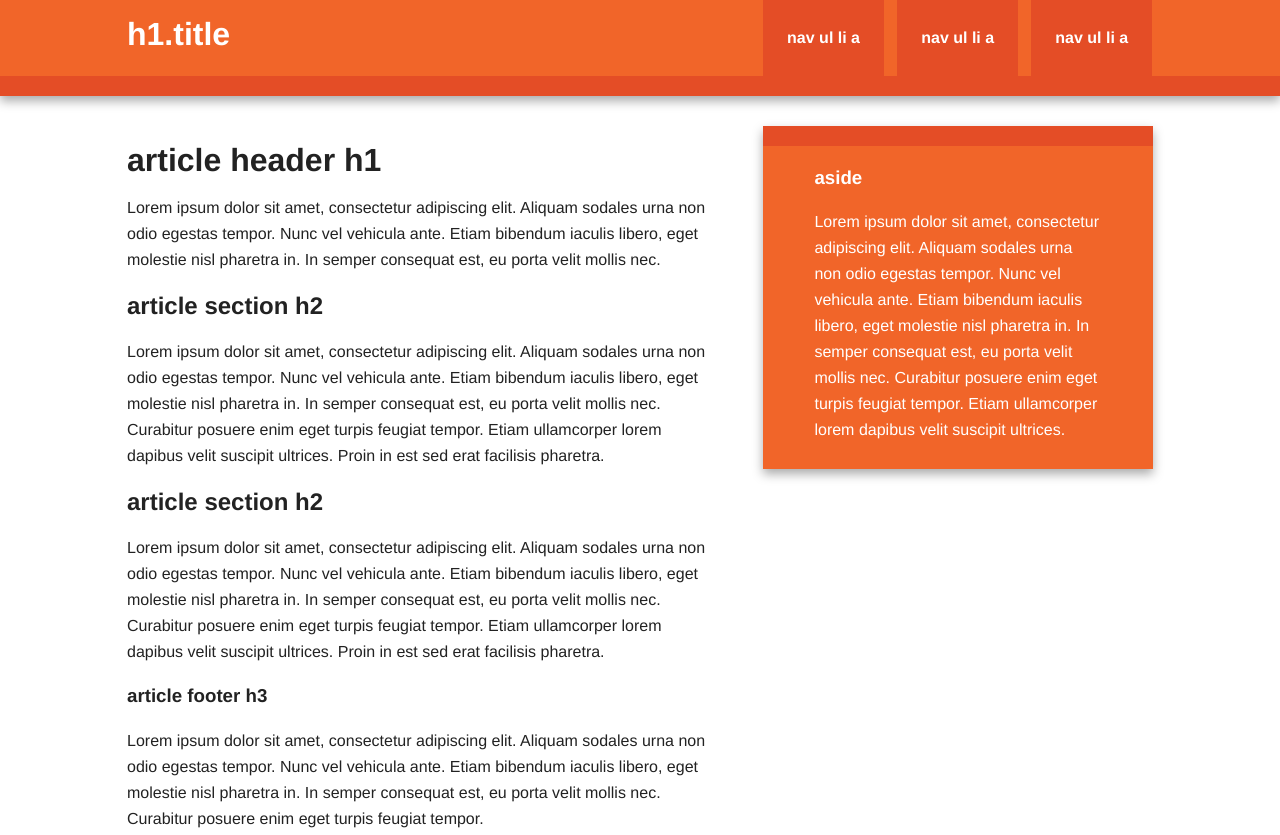
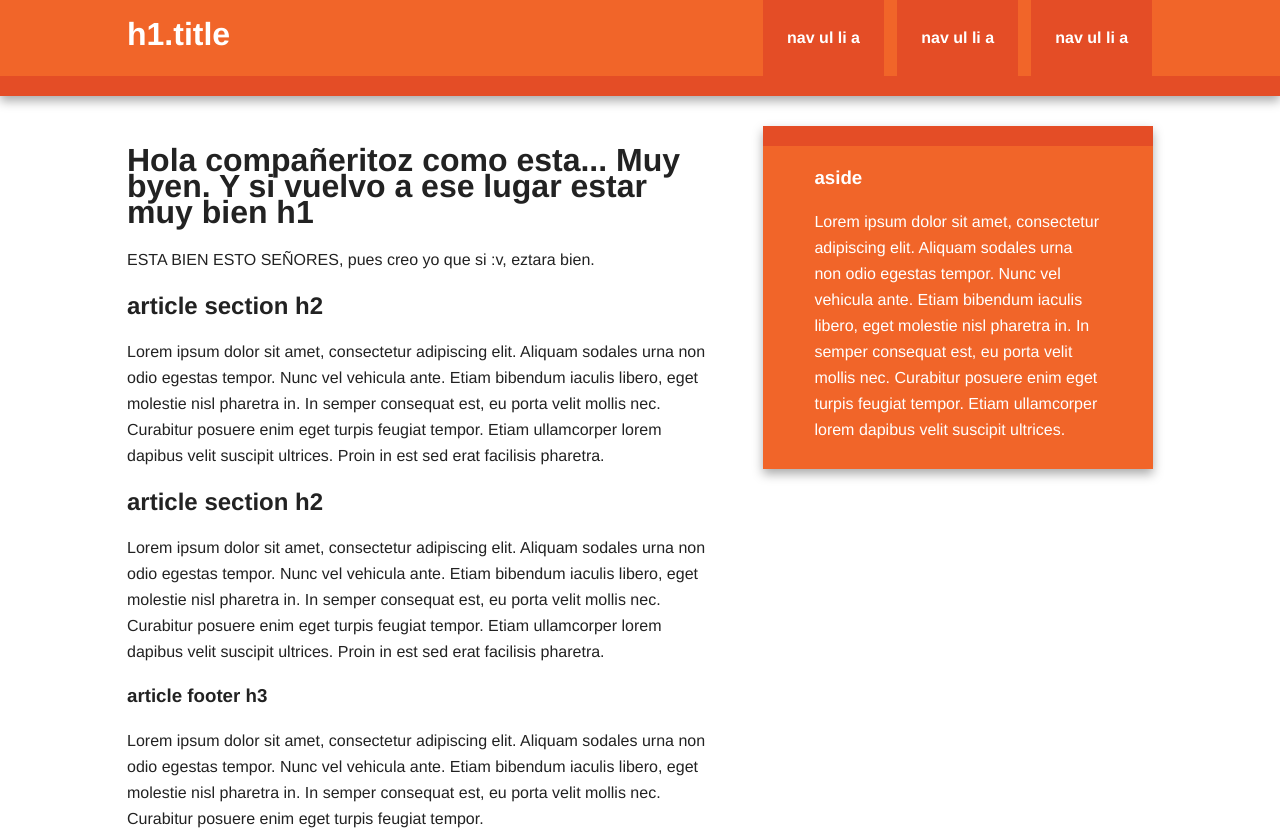
Before and after one commit to sandramayorga/2019-uv-ds2-scm, a plain HTML site: page index.html in a window 1280 px wide. Shown: the top 835 px of the page. Drawn offline with nearby package versions, Linux system fonts and the light colour scheme.

Commit message:
Change context

```diff
--- a/index.html
+++ b/index.html
@@ -39,8 +39,8 @@
 
                 <article>
                     <header>
-                        <h1>article header h1</h1>
-                        <p>Lorem ipsum dolor sit amet, consectetur adipiscing elit. Aliquam sodales urna non odio egestas tempor. Nunc vel vehicula ante. Etiam bibendum iaculis libero, eget molestie nisl pharetra in. In semper consequat est, eu porta velit mollis nec.</p>
+                        <h1>Hola compañeritoz como esta... Muy byen. Y si vuelvo a ese lugar estar muy bien h1</h1>
+                        <p>ESTA BIEN ESTO SEÑORES, pues creo yo que si :v, eztara bien.</p>
                     </header>
                     <section>
                         <h2>article section h2</h2>
```
